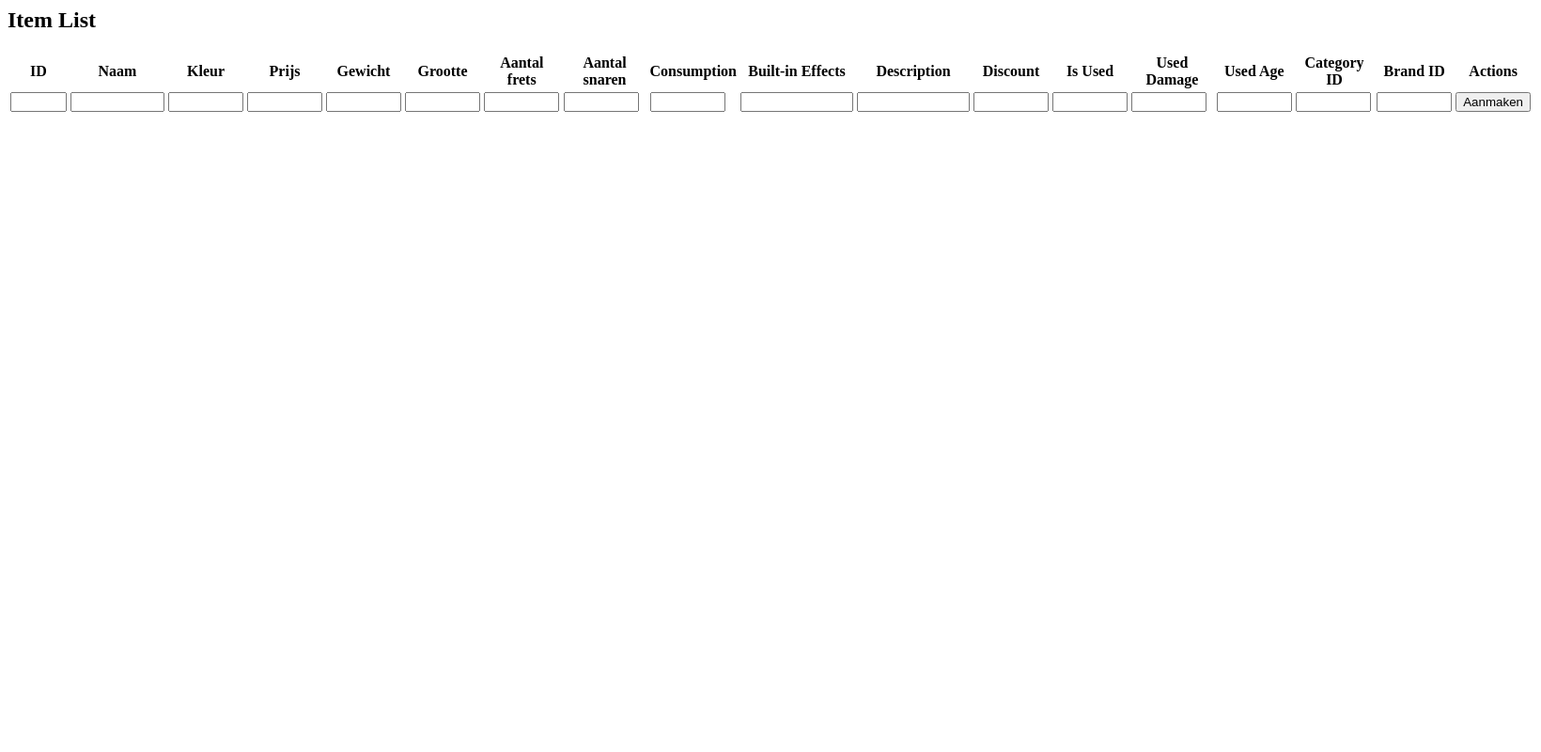
After one commit to SixthStringHBOB2/The-Sixth-String, a PHP site: page /crudpage in a window 1640 px wide. The commit adds this page. Shown: the whole page at 94% size. Run offline with PHP 8.4, Linux system fonts and the light colour scheme; data that the repository does not hold is empty.

Commit message:
edit item works now

```diff
--- a/src/index.php
+++ b/src/index.php
@@ -29,9 +29,16 @@ $router->post('/shoppingcart', function () {
     include 'views/shoppingcart.php';
 });
 
-
 $router->get('/purchase', function () {
     include 'views/purchase.php';
+});
+
+$router->get('/crudpage', function () {
+    include 'views/crudpage.php';
+});
+
+$router->post('/crudpage', function () {
+    include 'views/crudpage.php';
 });
 
 $router->serveStatic($_SERVER['REQUEST_URI'], __DIR__);
--- /dev/null
+++ b/src/views/crudpage.php
@@ -0,0 +1,153 @@
+<?php
+session_start();
+error_reporting(E_ALL);
+ini_set('display_errors', 1);
+include 'database/db.php';
+
+$dbconnection = getDbConnection();
+$sqlGetAllItems = "SELECT * FROM item LIMIT 5";
+$result = mysqli_query($dbconnection, $sqlGetAllItems);
+mysqli_close($dbconnection);
+//$allItems = mysqli_fetch_assoc($result);
+
+if($_SERVER['REQUEST_METHOD'] === 'POST'){
+    if(isset($_POST['id_item'])){
+        $id_item = $_POST['id_item'];
+        if(isset($_POST['delete'])) {
+            echo "delete was pressed";
+            deleteItem($id_item);
+        }
+        if(isset($_POST['edit'])) {
+//            echo$_POST['name'];
+//            echo"<br>";
+//            $itemData = getItem($id_item, $dbconnection);
+            updateDatabase($id_item);
+        }
+    }
+    if(isset($_POST['Create'])) {
+
+    }
+}
+
+function deleteItem($id_item) {
+
+}
+
+function updateDatabase($id_item){
+    $dbconnection = getDbConnection();
+    $sqlUpdateItem = "UPDATE item SET
+        `name` = '" . $_POST['name'] . "',
+        colour = '" . $_POST['colour'] . "',
+        price = '" . $_POST['price'] . "',
+        weight = '" . $_POST['weight'] . "',
+        size = '" . $_POST['size'] . "',
+        amount_frets = '" . $_POST['amount_frets'] . "',
+        amount_strings = '" . $_POST['amount_strings'] . "',
+        consumption = '" . $_POST['consumption'] . "',
+        built_in_effects = '" . $_POST['built_in_effects'] . "',
+        description = '" . $_POST['description'] . "',
+        discount = '" . $_POST['discount'] . "',
+        is_used = '" . $_POST['is_used'] . "',
+        used_damage = '" . $_POST['used_damage'] . "',
+        used_age = '" . $_POST['used_age'] . "',
+        id_category = '" . $_POST['id_category'] . "',
+        id_brand = '" . $_POST['id_brand'] . "'
+    WHERE id_item = $id_item";
+
+    mysqli_query($dbconnection, $sqlUpdateItem);
+    mysqli_close($dbconnection);
+}
+?>
+
+<html>
+<head>
+    <title>Item Management</title>
+</head>
+<body>
+<h2>Item List</h2>
+<table>
+    <thead>
+    <tr>
+        <th>ID</th>
+        <th>Naam</th>
+        <th>Kleur</th>
+        <th>Prijs</th>
+        <th>Gewicht</th>
+        <th>Grootte</th>
+        <th>Aantal frets</th>
+        <th>Aantal snaren</th>
+        <th>Consumption</th>
+        <th>Built-in Effects</th>
+        <th>Description</th>
+        <th>Discount</th>
+        <th>Is Used</th>
+        <th>Used Damage</th>
+        <th>Used Age</th>
+        <th>Category ID</th>
+        <th>Brand ID</th>
+        <th>Actions</th>
+    </tr>
+    </thead>
+    <tbody>
+        <tr>
+            <form method='post' action='/crudpage'>
+                <td><input type='text' name='id_item' readonly style='width: 60px;' required></td>
+                <td><input type='text' name='name' style='width: 100px;' required></td>
+                <td><input type='text' name='colour' style='width: 80px;' required></td>
+                <td><input type='text' name='price' style='width: 80px;' required></td>
+                <td><input type='text' name='weight' style='width: 80px;' required></td>
+                <td><input type='text' name='size' style='width: 80px;' required></td>
+                <td><input type='text' name='amount_frets' style='width: 80px;' required></td>
+                <td><input type='text' name='amount_strings' style='width: 80px;' required></td>
+                <td><input type='text' name='consumption' style='width: 80px;' required></td>
+                <td><input type='text' name='built_in_effects' style='width: 120px;' required></td>
+                <td><input type='text' name='description' style='width: 120px;' required></td>
+                <td><input type='text' name='discount' style='width: 80px;' required></td>
+                <td><input type='text' name='is_used' style='width: 80px;' required></td>
+                <td><input type='text' name='used_damage' style='width: 80px;' required></td>
+                <td><input type='text' name='used_age' style='width: 80px;' required></td>
+                <td><input type='text' name='id_category' style='width: 80px;' required></td>
+                <td><input type='text' name='id_brand' style='width: 80px;' required></td>
+                <td>
+                    <button type='submit' name='Create'>Aanmaken</button>
+                </td>
+            </form>
+        </tr>
+    </tbody>
+
+    <tbody>
+    <?php
+    while ($item = mysqli_fetch_assoc($result)) {
+        echo "
+            <tr>
+                <form method='post' action='/crudpage'>
+                    <td><input type='text' name='id_item' value='" . $item['id_item'] . "' readonly style='width: 60px;' required></td>
+                    <td><input type='text' name='name' value='" . $item['name'] . "' style='width: 100px;' required></td>
+                    <td><input type='text' name='colour' value='" . $item['colour'] . "' style='width: 80px;' required></td>
+                    <td><input type='text' name='price' value='" . $item['price'] . "' style='width: 80px;' required></td>
+                    <td><input type='text' name='weight' value='" . $item['weight'] . "' style='width: 80px;' required></td>
+                    <td><input type='text' name='size' value='" . $item['size'] . "' style='width: 80px;' required></td>
+                    <td><input type='text' name='amount_frets' value='" . $item['amount_frets'] . "' style='width: 80px;' required></td>
+                    <td><input type='text' name='amount_strings' value='" . $item['amount_strings'] . "' style='width: 80px;' required></td>
+                    <td><input type='text' name='consumption' value='" . $item['consumption'] . "' style='width: 80px;' required></td>
+                    <td><input type='text' name='built_in_effects' value='" . $item['built_in_effects'] . "' style='width: 120px;' required></td>
+                    <td><input type='text' name='description' value='" . $item['description'] . "' style='width: 120px;' required></td>
+                    <td><input type='text' name='discount' value='" . $item['discount'] . "' style='width: 80px;' required></td>
+                    <td><input type='text' name='is_used' value='" . $item['is_used'] . "' style='width: 80px;' required></td>
+                    <td><input type='text' name='used_damage' value='" . $item['used_damage'] . "' style='width: 80px;' required></td>
+                    <td><input type='text' name='used_age' value='" . $item['used_age'] . "' style='width: 80px;' required></td>
+                    <td><input type='text' name='id_category' value='" . $item['id_category'] . "' style='width: 80px;' required></td>
+                    <td><input type='text' name='id_brand' value='" . $item['id_brand'] . "' style='width: 80px;' required></td>
+                    <td>
+                        <button type='submit' name='edit' value='" . $item['id_item'] . "'>Bewerken</button>
+                        <button type='submit' name='delete' value='" . $item['id_item'] . "'>Verwijderen</button>
+                    </td>
+                </form>
+            </tr>
+            ";
+    }
+    ?>
+    </tbody>
+</table>
+</body>
+</html>
```
